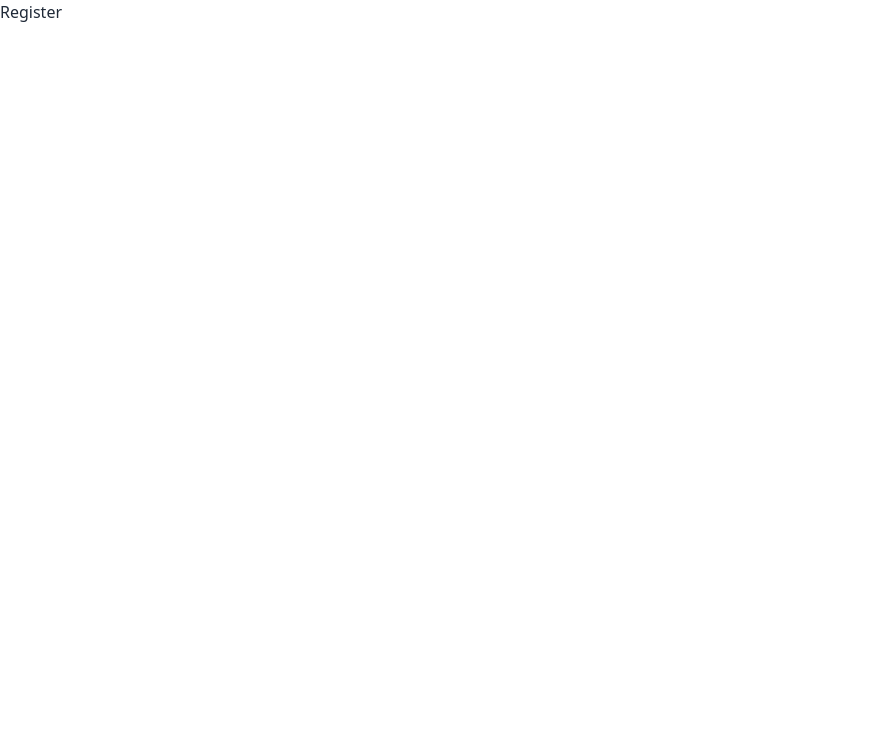
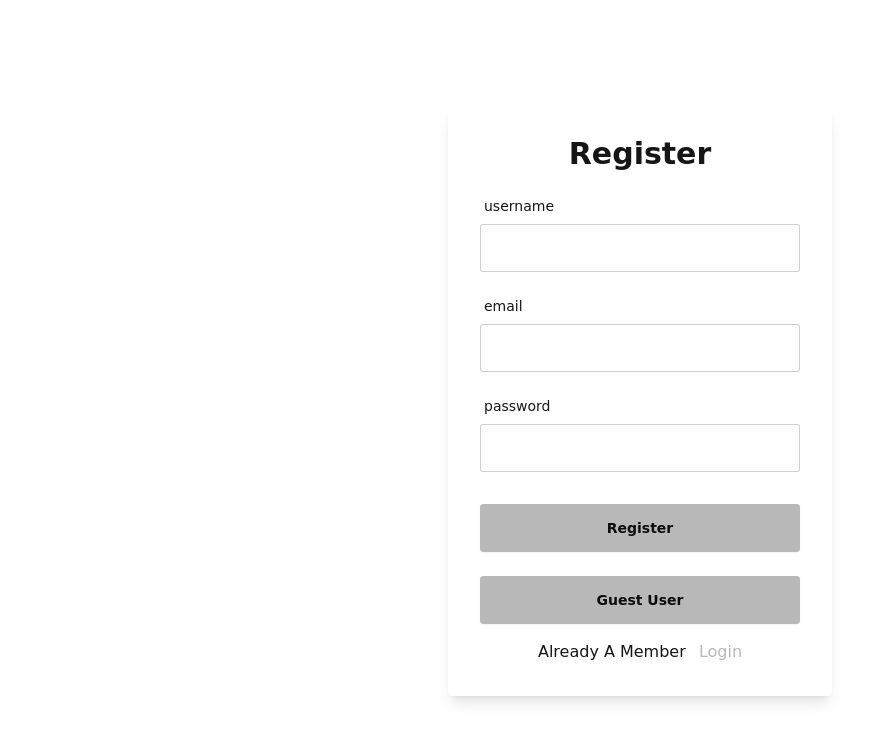
Before and after one commit to Ayodeji0/Daisy-Project, a React (Vite) app: page /register in a window 1280 px wide. Shown: the top 742 px of the page, without its empty margins (0-892 px from the left). Built offline with nearby package versions, Linux system fonts and the light colour scheme.

Commit message:
second commit

```diff
--- a/src/components/FormInput.jsx
+++ b/src/components/FormInput.jsx
@@ -1,4 +1,5 @@
 
+// eslint-disable-next-line react/prop-types
 const FormInput = ({label, name, type, defaultValue}) => {
   return (
     <div>
--- /dev/null
+++ b/src/components/Header.jsx
@@ -0,0 +1,21 @@
+import { Link } from "react-router-dom";
+const Header = () => {
+  return (
+    <header className="bg-neutral py-1 text-neutral-content">
+      <div className="align-elements flex justify-center sm:justify-end">
+     {/* USER */}
+     {/* Links */}
+     <div className="flex gap-x-6 justify-center items-center">
+     <Link to='login' className='link link-hover text-xs sm:text-sm'>
+        Sign in / Guest
+     </Link>
+     <Link to='register' className='link link-hover text-xs sm:text-sm'>
+        Create Account
+     </Link>
+     </div>
+      </div>
+    </header>
+  );
+};
+
+export default Header;
--- /dev/null
+++ b/src/components/NavLinks.jsx
@@ -0,0 +1,27 @@
+import { NavLink } from "react-router-dom";
+
+const links = [
+    { id: 1, url: '/', text: 'home' },
+    { id: 2, url: 'about', text: 'about' },
+    { id: 3, url: 'products', text: 'products' },
+    { id: 4, url: 'cart', text: 'cart' },
+    { id: 5, url: 'checkout', text: 'checkout' },
+    { id: 6, url: 'orders', text: 'orders' },
+  ];
+const NavLinks = () => {
+  return (
+    <>
+      {links.map((link)=>{
+      // eslint-disable-next-line no-unused-vars
+      const {id, url,text} = link
+      return <li key={id}>
+        <NavLink className='capitalize ml-1' to={url}>
+            {text}
+        </NavLink>
+      </li>
+      })}
+    </>
+  )
+}
+
+export default NavLinks
--- /dev/null
+++ b/src/components/Navbar.jsx
@@ -0,0 +1,101 @@
+/* eslint-disable no-unused-vars */
+import { BsCart3 } from "react-icons/bs";
+import { useEffect, useState } from "react";
+import { FaBarsStaggered } from "react-icons/fa6";
+import { NavLink } from "react-router-dom";
+import NavLinks from "./NavLinks";
+
+const themes = {
+    valentine: 'valentine',
+    wireframe: 'wireframe'
+};
+//  saving and getting themes from local storage in-order to prevent default after refresh
+
+const getThemeFromLocalStorage = () =>{
+    console.log(getThemeFromLocalStorage)
+  return  localStorage.setItem('theme') || themes.valentine;
+}
+
+const Navbar = () => {
+  const [ theme, setTheme]= useState(getThemeFromLocalStorage);
+
+  const handletheme = () => {
+    const  {valentine, wireframe} = themes;
+    const newTheme = theme === valentine ? wireframe : valentine;
+    setTheme(newTheme);
+  };
+
+  useEffect(()=>{
+  document.documentElement.setAttribute('data-theme', theme)
+  localStorage.setItem(theme,'theme')
+  },[theme])
+
+  return (
+    <nav className="bg-base-200">
+      <div className="navbar align-elements">
+        <div className="navbar-start">
+          {/* TITLE */}
+          <NavLink
+            to="/"
+            className="hidden lg:flex btn btn-primary text-3xl items-center mr-40"
+          >
+            KBLINGS PERFUMERY
+          </NavLink>
+          {/* DROPDOWN */}
+          <div className="dropdown">
+            <label tabIndex={0} className="btn btn-ghost lg:hidden">
+              <FaBarsStaggered className="h-6 w-6" />
+            </label>
+            <ul
+              tabIndex={0}
+              className=" menu menu-sm dropdown-content mt-3 z-[1] p-2 shadow bg-base-200 rounded-box w-52"
+            >
+              <NavLinks />
+            </ul>
+          </div>
+        </div>
+        <div className="navbar-center hidden lg:flex">
+          <ul className="menu menu-horizontal">
+            <NavLinks />
+          </ul>
+        </div>
+        <div className="navbar-end">
+          {/* THEME SET-UP */}
+          <label className="swap swap-rotate">
+            {/* this hidden checkbox controls the state */}
+            <input type="checkbox" onChange={handletheme} />
+
+            {/* sun icon */}
+            <svg
+              className="swap-on fill-current w-4 h-4"
+              xmlns="http://www.w3.org/2000/svg"
+              viewBox="0 0 24 24"
+            >
+              <path d="M5.64,17l-.71.71a1,1,0,0,0,0,1.41,1,1,0,0,0,1.41,0l.71-.71A1,1,0,0,0,5.64,17ZM5,12a1,1,0,0,0-1-1H3a1,1,0,0,0,0,2H4A1,1,0,0,0,5,12Zm7-7a1,1,0,0,0,1-1V3a1,1,0,0,0-2,0V4A1,1,0,0,0,12,5ZM5.64,7.05a1,1,0,0,0,.7.29,1,1,0,0,0,.71-.29,1,1,0,0,0,0-1.41l-.71-.71A1,1,0,0,0,4.93,6.34Zm12,.29a1,1,0,0,0,.7-.29l.71-.71a1,1,0,1,0-1.41-1.41L17,5.64a1,1,0,0,0,0,1.41A1,1,0,0,0,17.66,7.34ZM21,11H20a1,1,0,0,0,0,2h1a1,1,0,0,0,0-2Zm-9,8a1,1,0,0,0-1,1v1a1,1,0,0,0,2,0V20A1,1,0,0,0,12,19ZM18.36,17A1,1,0,0,0,17,18.36l.71.71a1,1,0,0,0,1.41,0,1,1,0,0,0,0-1.41ZM12,6.5A5.5,5.5,0,1,0,17.5,12,5.51,5.51,0,0,0,12,6.5Zm0,9A3.5,3.5,0,1,1,15.5,12,3.5,3.5,0,0,1,12,15.5Z" />
+            </svg>
+
+            {/* moon icon */}
+            <svg
+              className="swap-off fill-current w-4 h-4"
+              xmlns="http://www.w3.org/2000/svg"
+              viewBox="0 0 24 24"
+            >
+              <path d="M21.64,13a1,1,0,0,0-1.05-.14,8.05,8.05,0,0,1-3.37.73A8.15,8.15,0,0,1,9.08,5.49a8.59,8.59,0,0,1,.25-2A1,1,0,0,0,8,2.36,10.14,10.14,0,1,0,22,14.05,1,1,0,0,0,21.64,13Zm-9.5,6.69A8.14,8.14,0,0,1,7.08,5.22v.27A10.15,10.15,0,0,0,17.22,15.63a9.79,9.79,0,0,0,2.1-.22A8.11,8.11,0,0,1,12.14,19.73Z" />
+            </svg>
+          </label>
+          {/* CART LINK */}
+          <NavLink to="/cart" className="btn btn-ghost btn-circle btn-md ml-4">
+            <div className="indicator">
+              <BsCart3 className="h-4 w-4" />
+              <span className="badge badge-xs badge-primary indicator-item">
+                8
+              </span>
+            </div>
+          </NavLink>
+        </div>
+      </div>
+    </nav>
+  );
+};
+
+export default Navbar;
--- a/src/components/SubmitBtn.jsx
+++ b/src/components/SubmitBtn.jsx
@@ -1,3 +1,4 @@
+/* eslint-disable react/prop-types */
 import { useNavigation} from 'react-router-dom'
 
 const SubmitBtn = ({text}) => {
--- a/src/components/index.js
+++ b/src/components/index.js
@@ -1,2 +1,4 @@
 export {default as FormInput} from './FormInput'
 export {default as SubmitBtn} from './SubmitBtn'
+export {default as Header} from './Header'
+export {default as Navbar} from './Navbar'
--- a/src/index.css
+++ b/src/index.css
@@ -1,3 +1,11 @@
 @tailwind base;
 @tailwind components;
 @tailwind utilities;
+
+  /* This is for the proper alignment of the component */
+
+@layer components {
+    .align-elements{
+        @apply mx-auto max-w-6xl px-8 py-20
+    }
+}
--- a/src/pages/Error.jsx
+++ b/src/pages/Error.jsx
@@ -2,7 +2,6 @@ import {useRouteError, Link} from 'react-router-dom'
 
 const Error = () => {
   const error = useRouteError();
-  console.log(error)
  if(error.status === 404){
   return<>
   <main className='grid min-h-[100vh] place-items-center px-8'>
--- a/src/pages/HomeLayout.jsx
+++ b/src/pages/HomeLayout.jsx
@@ -1,10 +1,14 @@
 import {Outlet} from 'react-router-dom'
+import { Header, Navbar } from '../components'
+
 const HomeLayout = () => {
     return <>
-    <nav>
-        <span className='text-4xl text-primary'>Keblings</span>
-      </nav>
+      <Header/>
+      <Navbar/>
+      <section className='align-elements'>
       <Outlet/>
+      </section>
+
     </>
 
 
--- a/src/pages/Login.jsx
+++ b/src/pages/Login.jsx
@@ -5,7 +5,7 @@ const Login = () => {
   return (
     <section className="h-screen grid place-items-center">
       <Form
-        method="post"
+        method="POST"
         className="card w-96 p-8 bg-base-100 shadow-lg flex flex-col gap-y-4"
       >
         <h4 className="text-center text-3xl font-bold capitalize">login</h4>
--- a/src/pages/Register.jsx
+++ b/src/pages/Register.jsx
@@ -1,10 +1,45 @@
-
+import { FormInput, SubmitBtn } from "../components";
+import { Form, Link } from "react-router-dom";
 const Register = () => {
-    return (
-      <div className="text -4xl">
-        Register
-      </div>
-    )
+  return (
+    <section className="h-screen grid place-items-center">
+      <Form
+        method="POST"
+        className="card w-96 p-8 bg-base-100 shadow-lg flex flex-col gap-y-4"
+      >
+        <h4 className="text-center text-3xl font-bold capitalize">register</h4>
+        <FormInput
+          type="username"
+          label="username"
+          name="username"
+        />
+        <FormInput
+          type="email"
+          label="email"
+          name="email"
+        />
+        <FormInput
+          type="password"
+          label="password"
+          name="email"
+        />
+        <div className="mt-4">
+          <SubmitBtn text="Register" />
+        </div>
+        <button type="button" className="btn btn-secondary btn-block mt-2 capitalize">
+            guest user
+          </button>
+          <p className="text-center capitalize">
+            {" "}
+            already a member{" "}
+            <Link
+              to="/login"
+              className="ml-2 link-hover link-primary capitalize"
+            >login</Link>
+          </p>
+      </Form>
+    </section>
+  );
   }
 
   export default Register
--- a/tailwind.config.cjs
+++ b/tailwind.config.cjs
@@ -1,3 +1,4 @@
+/* eslint-disable no-undef */
 /** @type {import('tailwindcss').Config} */
 export default {
   content: [
@@ -8,4 +9,7 @@ export default {
     extend: {},
   },
   plugins: [require('@tailwindcss/typography'),require('daisyui')],
+  daisyui: {
+    themes: ["wireframe", "valentine"]
+  },
 }
```
